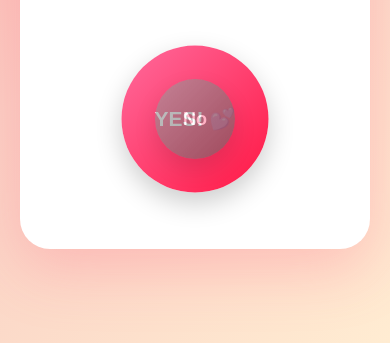
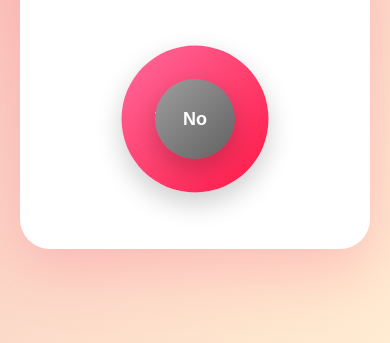
Before and after one commit to micdarias-ops/mama-mo-valentine, a plain HTML site: page index.html in a window 390 px wide. Shown: the part 501-844 px from the top of the page. Drawn offline with Linux system fonts and the light colour scheme.

Commit message:
Update index.html

```diff
--- a/index.html
+++ b/index.html
@@ -5,16 +5,7 @@
     <meta name="viewport" content="width=device-width, initial-scale=1.0">
     <title>Will You Be My Valentine? 💕</title>
     <style>
-        /* Mobile only: make the NO button tiny 😈 */
-@media (max-width: 768px) {
-    #noBtn {
-        font-size: 8px;
-        padding: 2px 4px;
-        width: auto;
-        height: auto;
-        opacity: 0.6;
-    }
-}
+
 
         * {
             margin: 0;
```
